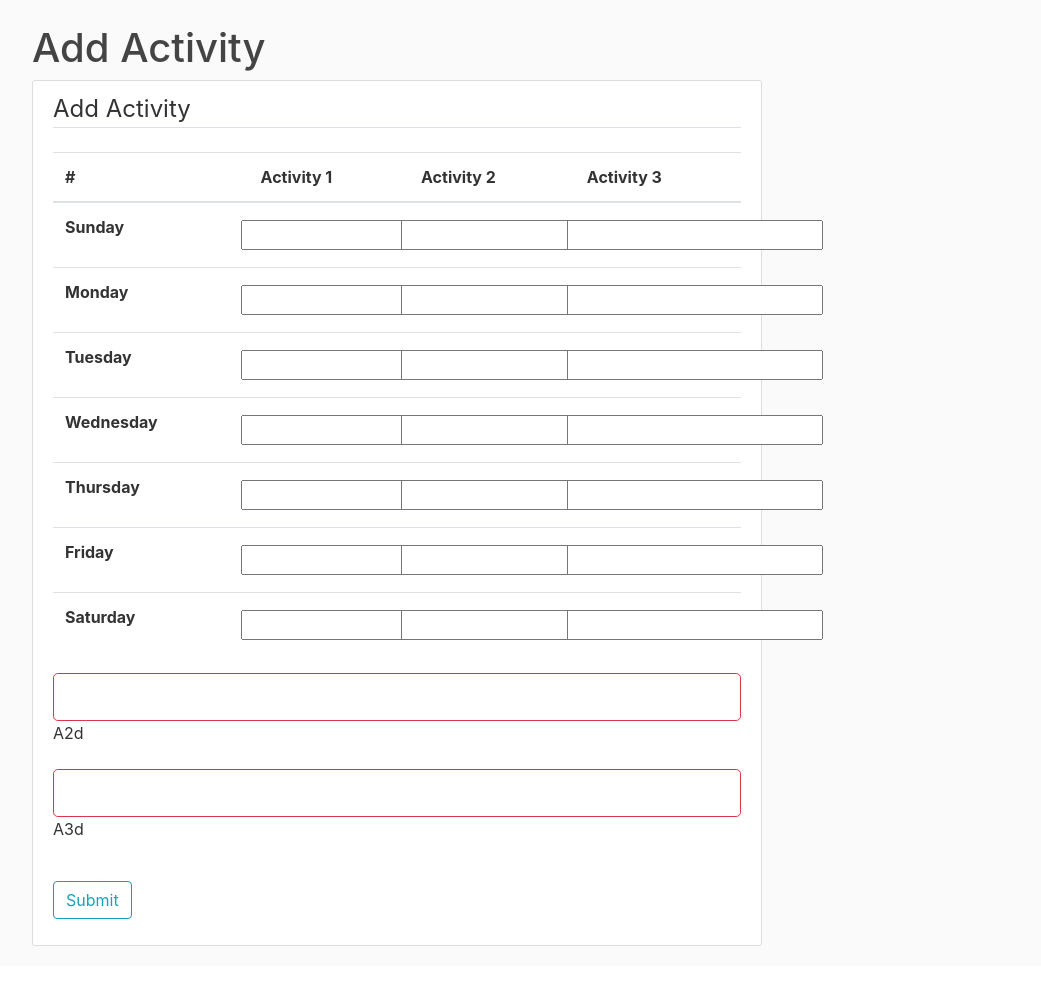
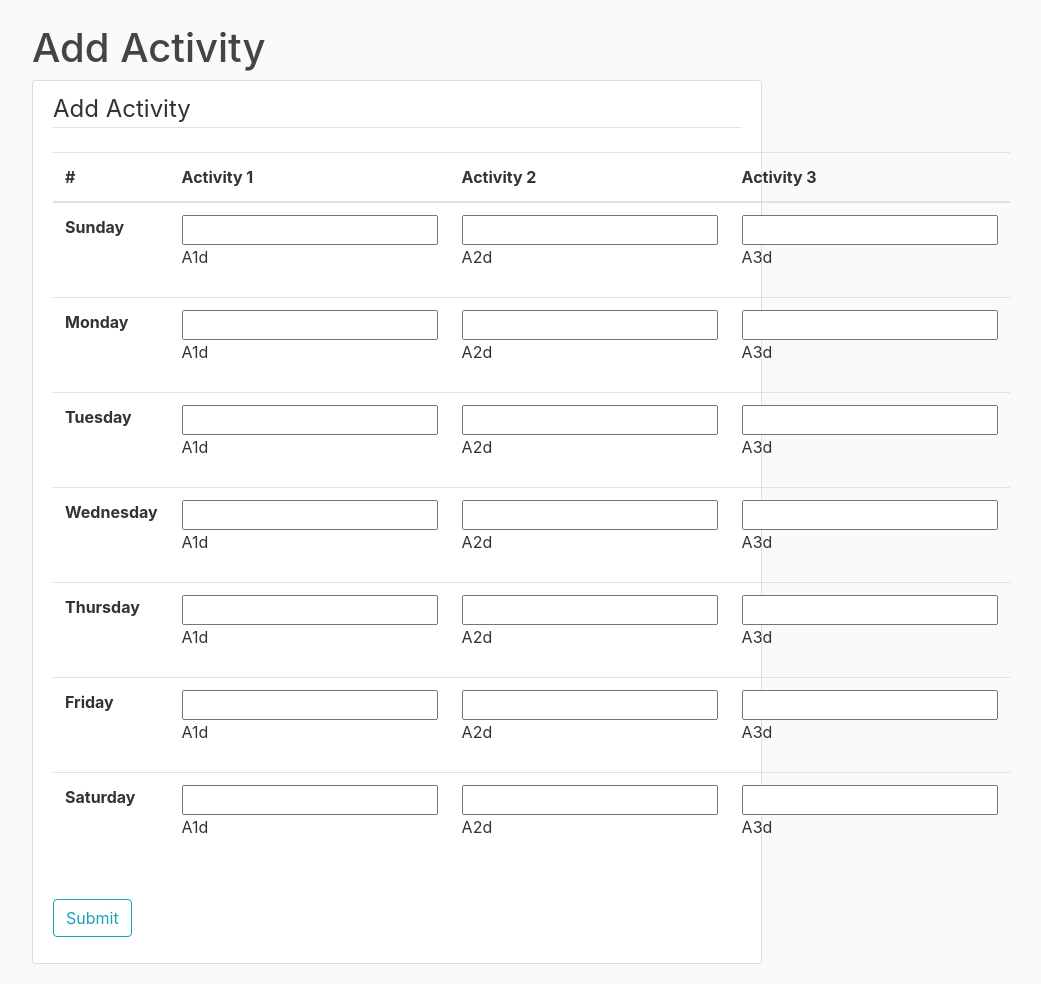
Before and after one commit to idobarakk/W88-Project, a Python web app: template webapp_flask/app/templates/add_activity.html in a window 1280 px wide. Shown: the part 56-1040 px from the top of the page, without its empty margins (53-1094 px from the left). Before the commit the page ends 1002 px from the top, so only its background shows below. Run offline with Jinja, Linux system fonts and the light colour scheme; the template is opened without the code that fills it: most values are stand-ins (such as "Sample title", 1, 10 or a date in 2020); form fields are guessed from the names that the template uses; some libraries are stand-ins or nearby versions.

Commit message:
activity add table only

```diff
--- a/webapp_flask/app/templates/add_activity.html
+++ b/webapp_flask/app/templates/add_activity.html
@@ -20,19 +20,19 @@
                 <th scope="row">Sunday</th>
                 <td>
                     <div class="form-group ">
-                        {{ form.a1d1(class="form-check-input")}}
+                        {{ form.a1d1(class="check-btn")}}
                         {{ form.a1d1.label(class="form-check-label") }}
                     </div>
                 </td>
                 <td>
                     <div class="form-group">
-                        {{ form.a2d1(class="form-check-input")}}
+                        {{ form.a2d1(class="check-btn")}}
                         {{ form.a2d1.label(class="form-check-label") }}
                     </div>
                 </td>
                 <td>
                     <div class="form-group">
-                        {{ form.a3d1(class="form-check-input")}}
+                        {{ form.a3d1(class="check-btn")}}
                         {{ form.a3d1.label(class="form-check-label") }}
                     </div>
                 </td>
@@ -41,19 +41,19 @@
                 <th scope="row">Monday</th>
                 <td>
                     <div class="form-group ">
-                        {{ form.a1d2(class="form-check-input")}}
+                        {{ form.a1d2(class="check-btn")}}
                         {{ form.a1d2.label(class="form-check-label") }}
                     </div>
                 </td>
                 <td>
                     <div class="form-group ">
-                        {{ form.a2d2(class="form-check-input")}}
+                        {{ form.a2d2(class="check-btn")}}
                         {{ form.a2d2.label(class="form-check-label") }}
                     </div>
                 </td>
                 <td>
                     <div class="form-group ">
-                        {{ form.a3d2(class="form-check-input")}}
+                        {{ form.a3d2(class="check-btn")}}
                         {{ form.a3d2.label(class="form-check-label") }}
                     </div>
                 </td>
@@ -62,19 +62,19 @@
                 <th scope="row">Tuesday</th>
                 <td>
                     <div class="form-group ">
-                        {{ form.a1d3(class="form-check-input")}}
+                        {{ form.a1d3(class="check-btn")}}
                         {{ form.a1d3.label(class="form-check-label") }}
                     </div>
                 </td>
                 <td>
                     <div class="form-group ">
-                        {{ form.a2d3(class="form-check-input")}}
+                        {{ form.a2d3(class="check-btn")}}
                         {{ form.a2d3.label(class="form-check-label") }}
                     </div>
                 </td>
                 <td>
                     <div class="form-group ">
-                        {{ form.a3d3(class="form-check-input")}}
+                        {{ form.a3d3(class="check-btn")}}
                         {{ form.a3d3.label(class="form-check-label") }}
                     </div>
                 </td>
@@ -83,19 +83,19 @@
                 <th scope="row">Wednesday</th>
                 <td>
                     <div class="form-group ">
-                        {{ form.a1d4(class="form-check-input")}}
+                        {{ form.a1d4(class="check-btn")}}
                         {{ form.a1d4.label(class="form-check-label") }}
                     </div>
                 </td>
                 <td>
                     <div class="form-group ">
-                        {{ form.a2d4(class="form-check-input")}}
+                        {{ form.a2d4(class="check-btn")}}
                         {{ form.a2d4.label(class="form-check-label") }}
                     </div>
                 </td>
                 <td>
                     <div class="form-group ">
-                        {{ form.a3d4(class="form-check-input")}}
+                        {{ form.a3d4(class="check-btn")}}
                         {{ form.a3d4.label(class="form-check-label") }}
                     </div>
                 </td>
@@ -104,19 +104,19 @@
                 <th scope="row">Thursday</th>
                 <td>
                     <div class="form-group ">
-                        {{ form.a1d5(class="form-check-input")}}
+                        {{ form.a1d5(class="check-btn")}}
                         {{ form.a1d5.label(class="form-check-label") }}
                     </div>
                 </td>
                 <td>
                     <div class="form-group ">
-                        {{ form.a2d5(class="form-check-input")}}
+                        {{ form.a2d5(class="check-btn")}}
                         {{ form.a2d5.label(class="form-check-label") }}
                     </div>
                 </td>
                 <td>
                     <div class="form-group ">
-                        {{ form.a3d5(class="form-check-input")}}
+                        {{ form.a3d5(class="check-btn")}}
                         {{ form.a3d5.label(class="form-check-label") }}
                     </div>
                 </td>
@@ -125,19 +125,19 @@
                 <th scope="row">Friday</th>
                 <td>
                     <div class="form-group ">
-                        {{ form.a1d6(class="form-check-input")}}
+                        {{ form.a1d6(class="check-btn")}}
                         {{ form.a1d6.label(class="form-check-label") }}
                     </div>
                 </td>
                 <td>
                     <div class="form-group ">
-                        {{ form.a2d6(class="form-check-input")}}
+                        {{ form.a2d6(class="check-btn")}}
                         {{ form.a2d6.label(class="form-check-label") }}
                     </div>
                 </td>
                 <td>
                     <div class="form-group ">
-                        {{ form.a3d6(class="form-check-input")}}
+                        {{ form.a3d6(class="check-btn")}}
                         {{ form.a3d6.label(class="form-check-label") }}
                     </div>
                 </td>
@@ -146,19 +146,19 @@
                 <th scope="row">Saturday</th>
                 <td>
                     <div class="form-group ">
-                        {{ form.a1d7(class="form-check-input")}}
+                        {{ form.a1d7(class="check-btn")}}
                         {{ form.a1d7.label(class="form-check-label") }}
                     </div>
                 </td>
                 <td>
                     <div class="form-group ">
-                        {{ form.a2d7(class="form-check-input")}}
+                        {{ form.a2d7(class="check-btn")}}
                         {{ form.a2d7.label(class="form-check-label") }}
                     </div>
                 </td>
                 <td>
                     <div class="form-group ">
-                        {{ form.a3d7(class="form-check-input")}}
+                        {{ form.a3d7(class="check-btn")}}
                         {{ form.a3d7.label(class="form-check-label") }}
                     </div>
                 </td>
@@ -166,16 +166,6 @@
 
             </tbody>
           </table>
-
-                    <div class="form-group">
-                        {{ form.a2d1(class="form-control form-control-lg is-invalid")}}
-                        {{ form.a2d1.label(class="form-control-label") }}
-                    </div>
-                    <div class="form-group">
-                        {{ form.a3d1(class="form-control form-control-lg is-invalid")}}
-                        {{ form.a3d1.label(class="form-control-label") }}
-                    </div>
-
                 </fieldset>
                 <div class="form-group">
                     {{ form.submit(class="btn btn-outline-info") }}
```
Also changed, not shown: webapp_flask/app/templates/activities.html (+55 -1 lines).
